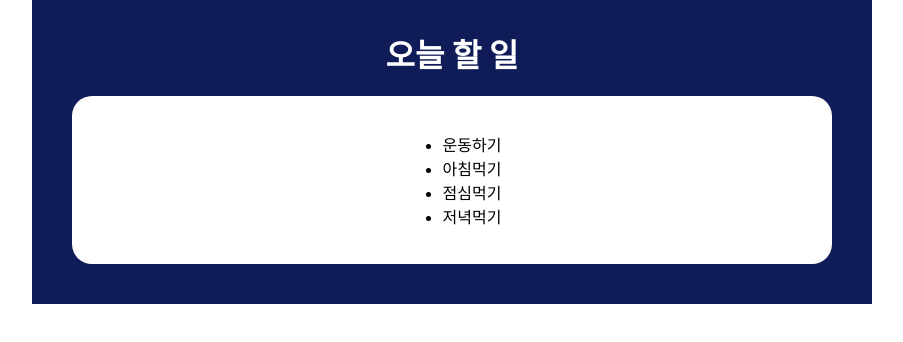
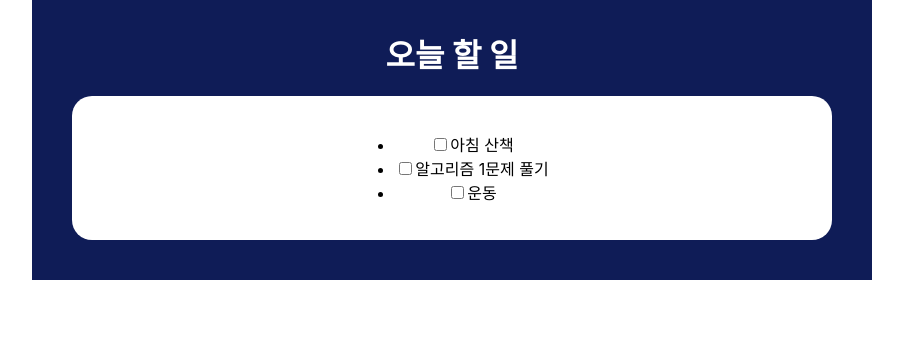
Before and after one commit to Ag-crane/devcourse-full-3, a React (Create React App) app in the folder 07-react-base/todolist/: page / in a window 1280 px wide. Shown: the top 342 px of the page, without its empty margins (188-1091 px from the left). Built offline with nearby package versions, Linux system fonts and the light colour scheme.

Commit message:
Todo 데이터 타입 정의, 체크박스 기능 추가

```diff
--- a/07-react-base/todolist/src/ToDoList.tsx
+++ b/07-react-base/todolist/src/ToDoList.tsx
@@ -1,19 +1,43 @@
 import React, { useState } from 'react';
+
+
+type Todo = {
+    id: number;
+    text: string;
+    isChecked: boolean;
+};
 
 const ToDoList: React.FC = () => {
     const title: string = '오늘 할 일'
-    const [todos] = useState<string[]>(['운동하기', '아침먹기', '점심먹기', '저녁먹기'])
+    const [todos, setTodos] = useState<Todo[]>([
+        { id: 1, text: '아침 산책', isChecked: false },
+        { id: 2, text: '알고리즘 1문제 풀기', isChecked: false },
+        { id: 3, text: '운동', isChecked: false },
+    ])
+
+    const handleCheck = (id: number) => {
+        setTodos((prevTodos) =>
+            prevTodos.map((todo) => todo.id === id ? { ...todo, isChecked: !todo.isChecked } : todo))
+    }
     return (
         <div>
             <h1 className='title'>{title}</h1>
             <div className='board'>
                 <ul>
-                    {todos.map((todo, index) => (
-                        <li key={index}>{todo}</li>
+                    {todos.map((todo) => (
+                        <li key={todo.id}>
+                            <input type='checkbox' onChange={() => {
+                                handleCheck(todo.id);
+                            }} />
+                            <span>
+                                {
+                                    todo.isChecked ? <s>{todo.text}</s> : todo.text
+                                }
+                            </span>
+                        </li>
                     ))}
                 </ul>
             </div>
-
         </div>
     );
 };
```
